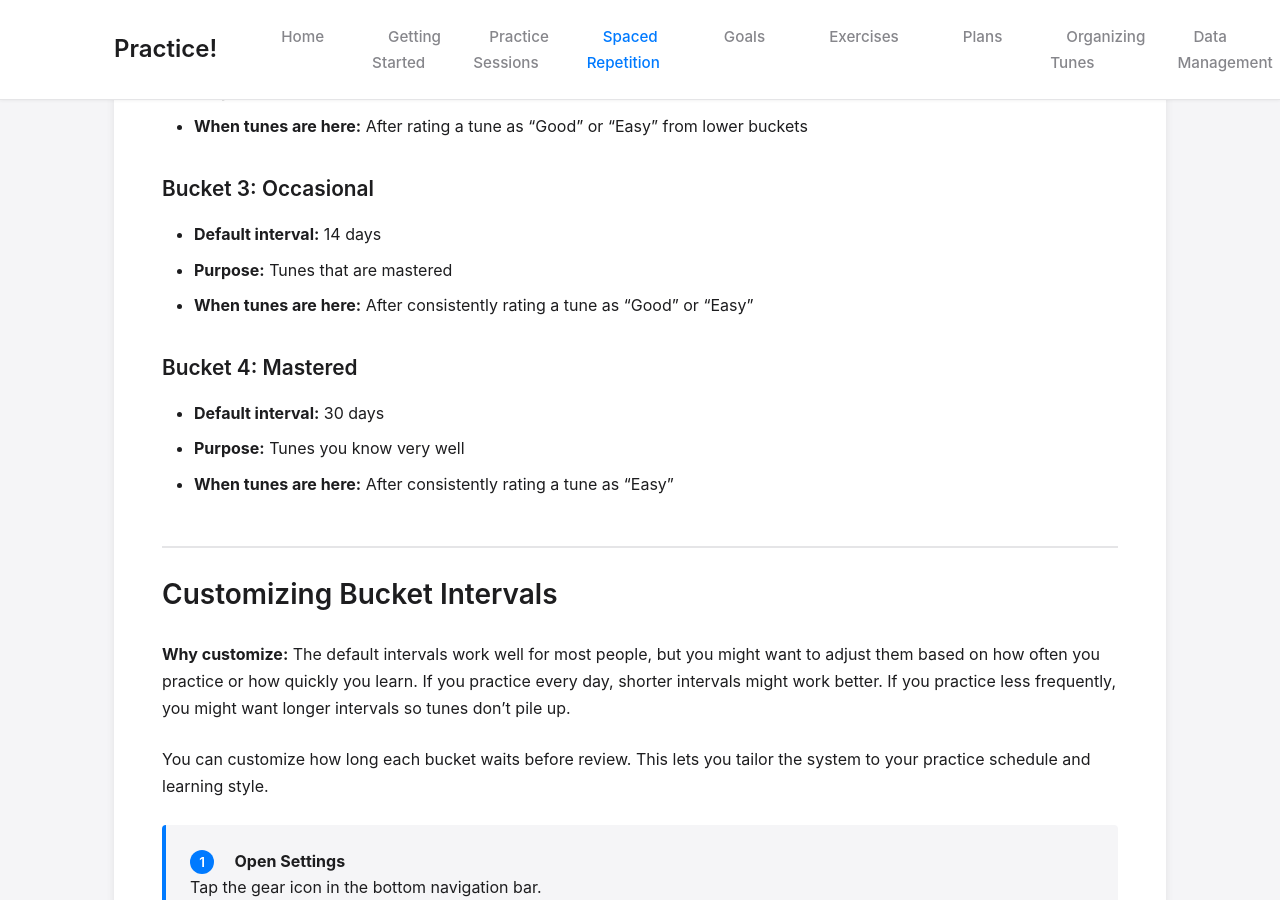
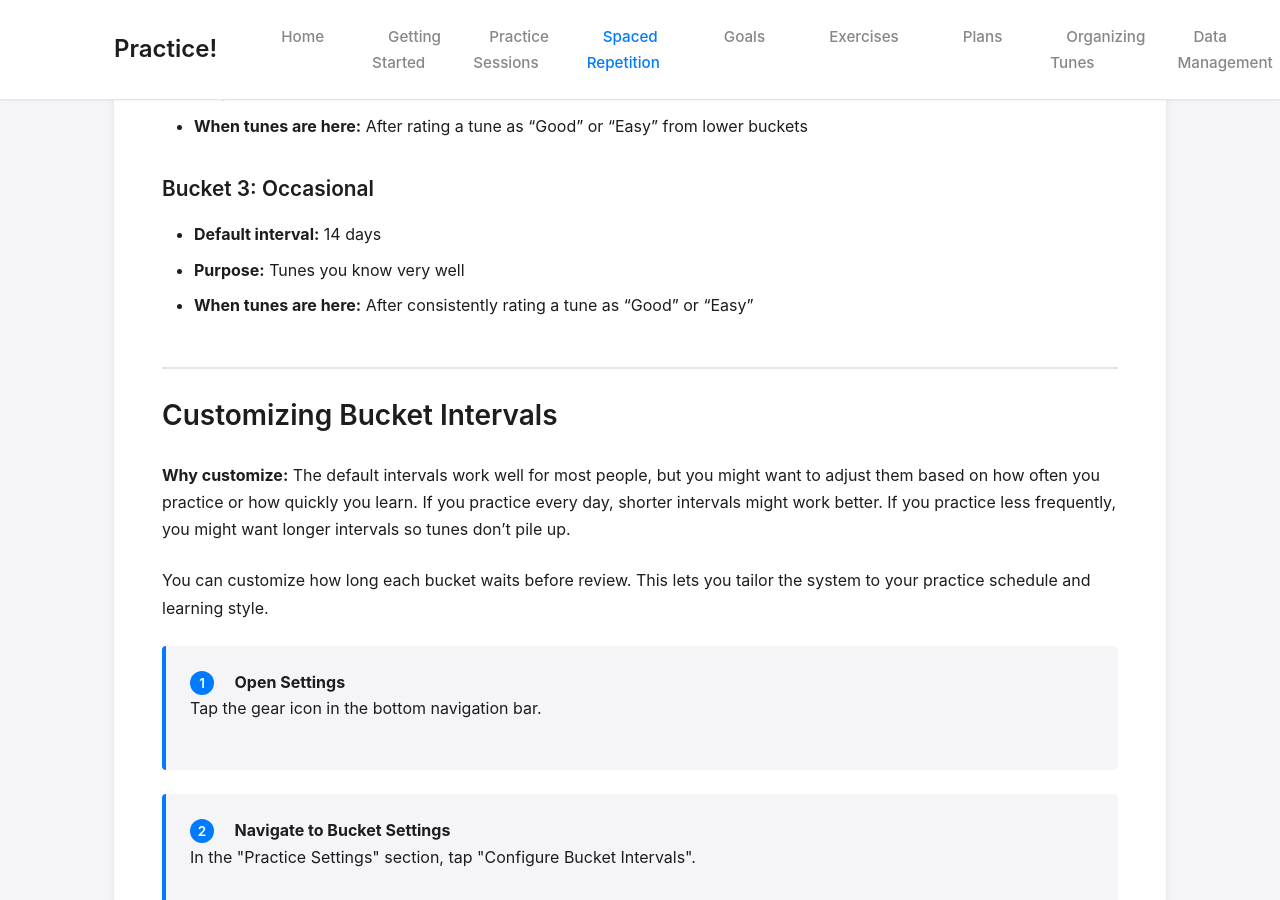
Before and after one commit to casutton/practice, a Jekyll site: the page built from spaced-repetition.md, in a window 1280 px wide and 900 px high, scrolled down 4276 px. Built offline with Jekyll 4.4.1, drawn with Linux system fonts in a browser that asks for light colours; some of the changed text lies outside the part shown.

Commit message:
update docs

```diff
--- a/spaced-repetition.md
+++ b/spaced-repetition.md
@@ -66,13 +66,8 @@ The app uses five buckets with increasing review intervals:
 
 ### Bucket 3: Occasional
 - **Default interval:** 14 days
-- **Purpose:** Tunes that are mastered
+- **Purpose:** Tunes you know very well
 - **When tunes are here:** After consistently rating a tune as "Good" or "Easy"
-
-### Bucket 4: Mastered
-- **Default interval:** 30 days
-- **Purpose:** Tunes you know very well
-- **When tunes are here:** After consistently rating a tune as "Easy"
 
 ## Customizing Bucket Intervals
 
```
Also changed, not shown: other parts of spaced-repetition.md (+1 -1 lines), Gemfile (line endings or trailing spaces), assets/js/main.js (line endings or trailing spaces), data-management.md (line endings or trailing spaces), settings.md (line endings or trailing spaces), 1 other file.
